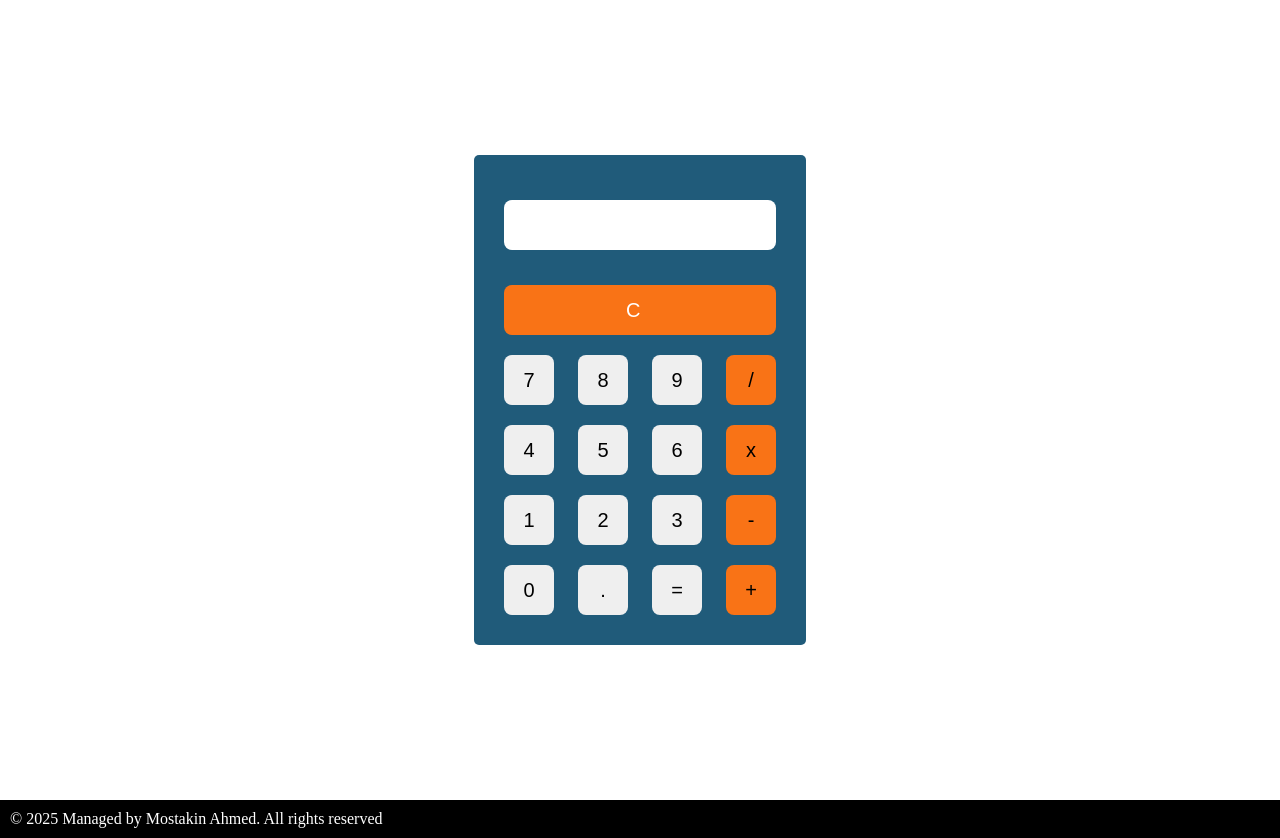
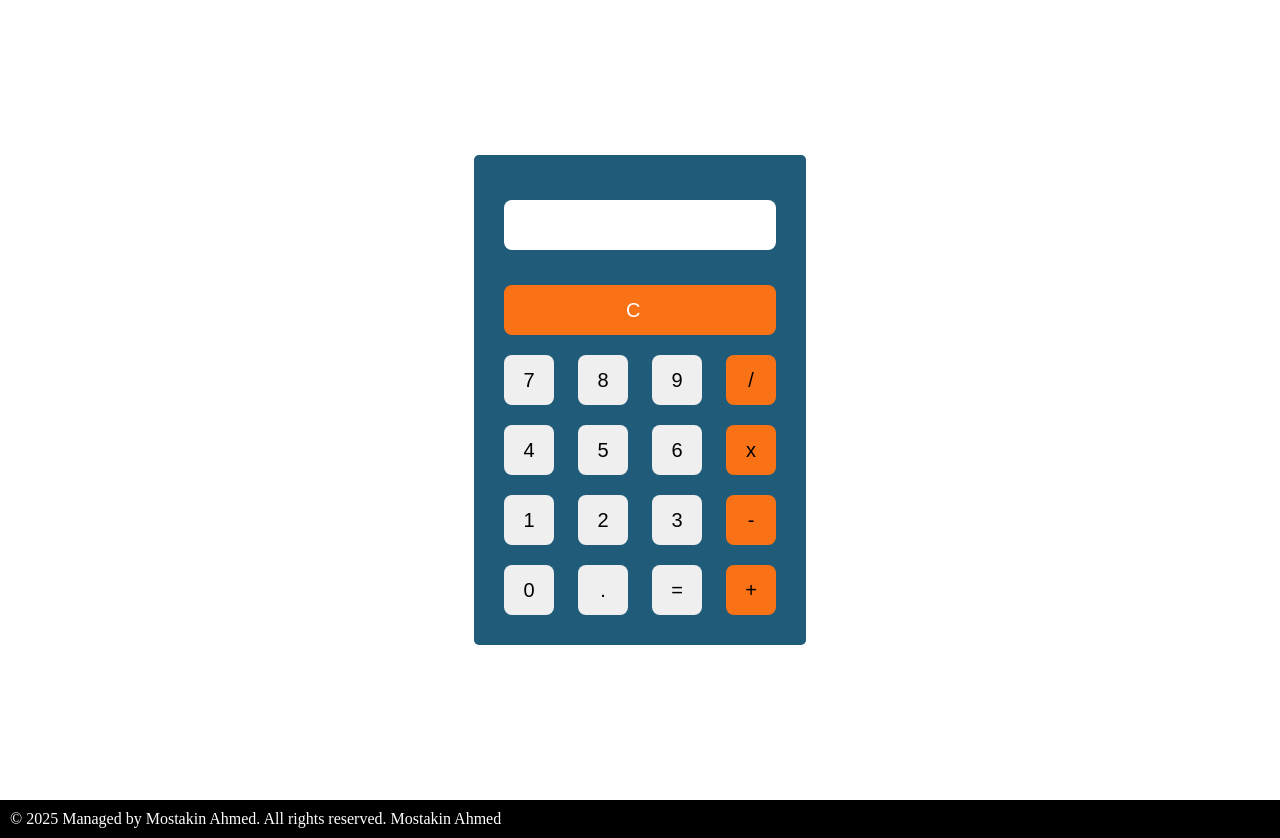
Before and after one commit to mostakinahmed/Calculator---JS, a plain HTML site: page index.html in a window 1280 px wide. Drawn offline with Linux system fonts and the light colour scheme.

Commit message:
name added

```diff
--- a/index.html
+++ b/index.html
@@ -49,7 +49,7 @@
       </div>
 
 
-    </div id="footer"><p id="aaa">© 2025 Managed by Mostakin Ahmed. All rights reserved</p></div>
+    </div id="footer"><p id="aaa">© 2025 Managed by Mostakin Ahmed. All rights reserved. Mostakin Ahmed</p></div>
 
 </body>
 </html>
```
